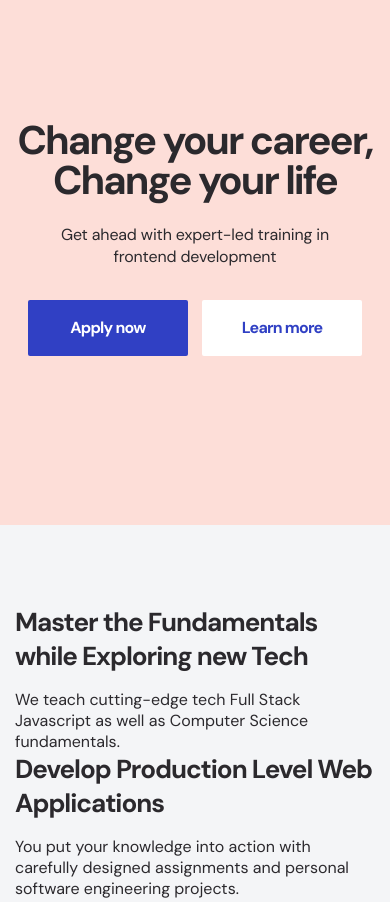
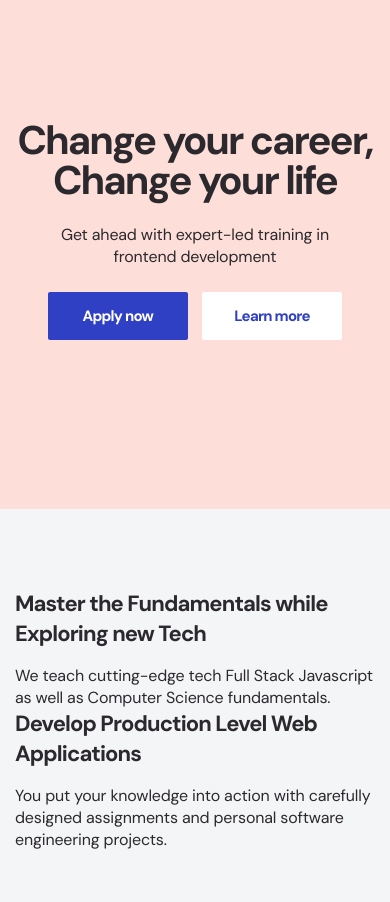
Before and after one commit to letsyeoung/final-project, a plain HTML site: page index.html in a window 390 px wide. Shown: the top 902 px of the page. Drawn offline with Linux system fonts and the light colour scheme.

Commit message:
service
젠장..

```diff
--- a/index.html
+++ b/index.html
@@ -44,7 +44,7 @@
             <h1 class="service__title">
               Master the Fundamentals while Exploring new Tech
             </h1>
-            <p class="service__description">
+            <p class="description">
               We teach cutting-edge tech Full Stack Javascript
               as well as Computer Science fundamentals.
             </p>
@@ -53,7 +53,7 @@
             <h1 class="service__title">
               Develop Production Level Web Applications
             </h1>
-            <p class="service__description">
+            <p class="description">
               You put your knowledge into action with carefully designed
               assignments and personal software engineering projects.
             </p>
--- a/style.css
+++ b/style.css
@@ -49,6 +49,7 @@ a {
   background-color: #3040C4;
   color: #fff;
   font-weight: 700;
+  font-size: 18px;
   line-height: 1.5555555556;
   letter-spacing: -0.05em;
   border-radius: 2px;
@@ -63,6 +64,7 @@ a {
   background-color: #fff;
   color: #3040C4;
   font-weight: 700;
+  font-size: 18px;
   line-height: 1.5555555556;
   letter-spacing: -0.05em;
   border-radius: 2px;
@@ -112,7 +114,7 @@ a {
   margin-bottom: 16px;
 }
 
-.col-6:first-child {
+.col-12 .col-md-6:first-child {
   padding-right: 110px;
 }  /*n-child는 부모요소에 주는 것.*/
 
@@ -287,6 +289,37 @@ a {
 @media screen and (max-width: 760px) {
 
   /* 공통요소 */
+
+  .fill__button {
+    display: inline-flex;
+    justify-content: center;
+    align-items: center;
+    width: 140px;
+    height: 48px;
+    background-color: #3040C4;
+    color: #fff;
+    font-weight: 700;
+    font-size: 15px;
+    line-height: 1.6;
+    letter-spacing: -0.05em;
+    border-radius: 2px;
+  }
+
+  .fill__button__inverted {
+    display: inline-flex;
+    justify-content: center;
+    align-items: center;
+    width: 140px;
+    height: 48px;
+    background-color: #fff;
+    color: #3040C4;
+    font-weight: 700;
+    font-size: 15px;
+    line-height: 1.6;
+    letter-spacing: -0.05em;
+    border-radius: 2px;
+  }
+
   .description {
     font-size: 16px;
     font-weight: 400;
@@ -294,7 +327,6 @@ a {
   }
 
   /* landing section */
-
   .landing__title {
     font-size: 40px;
     font-weight: 700;
@@ -303,8 +335,21 @@ a {
   }
 
   .landing__content .description {
-    margin-bottom: 32px;
+    margin-bottom: 24px;
   }
+
+  /* service section */
+  .service__title {
+    font-size: 22px;
+    font-weight: 700;
+    line-height: 1.3636363636;
+    margin-bottom: 16px;
+  }
+
+  .col-12 .col-md-6:first-child {
+    margin-bottom: 40px;
+  }
+
 
 }
 
```
